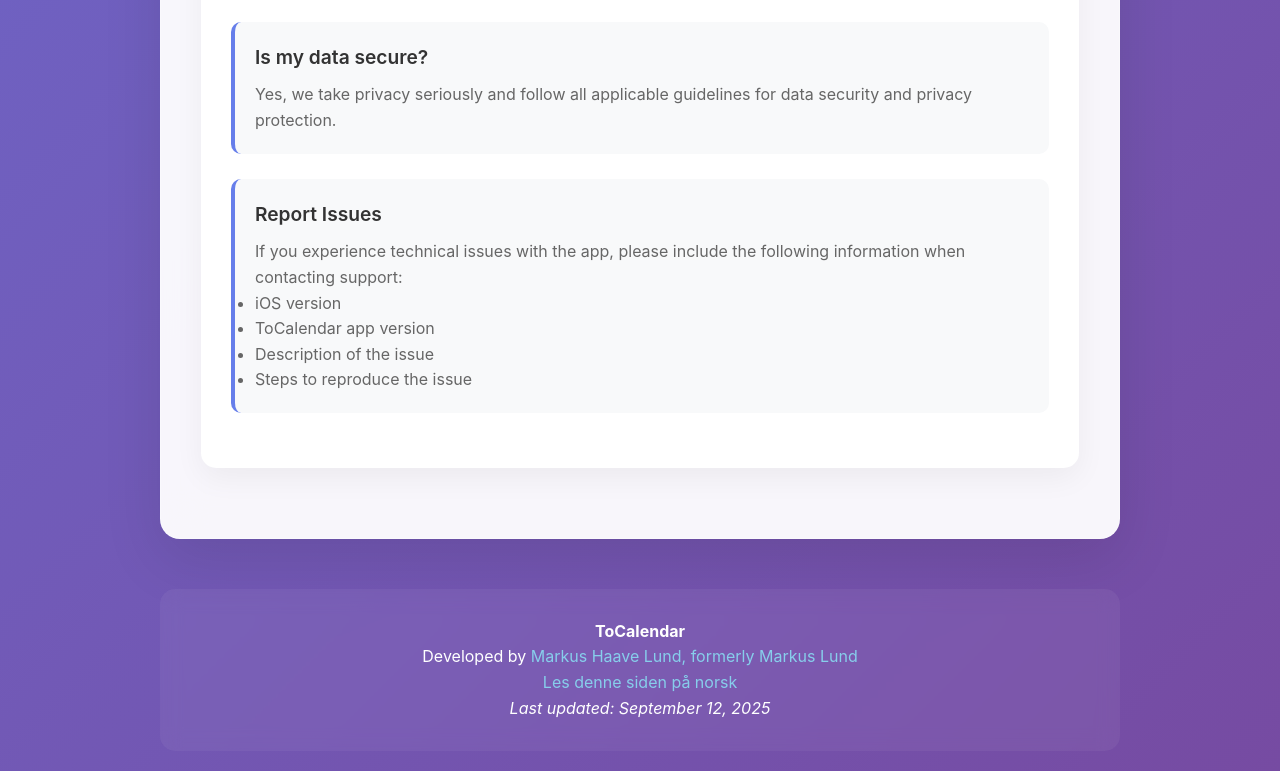
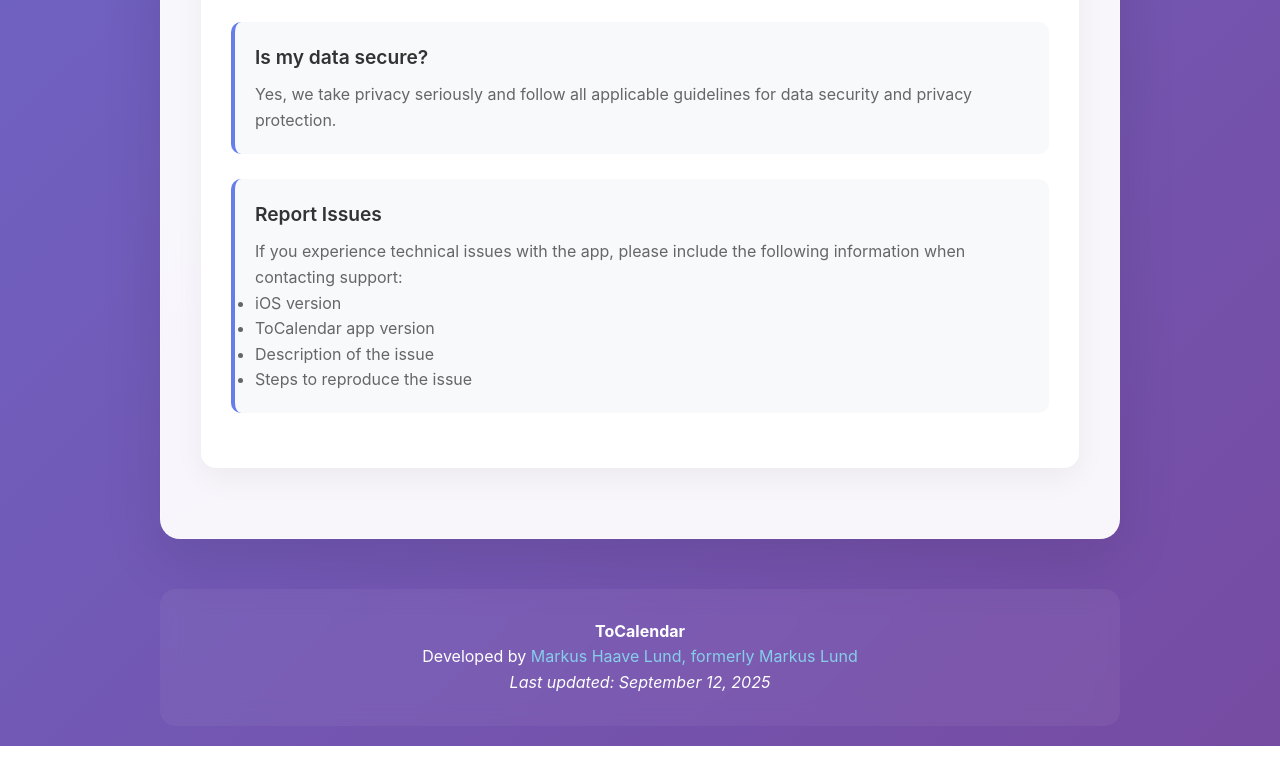
Before and after one commit to MarkusLund/markuslund.github.io, a website: page ToCalendar.html in a window 1280 px wide. Shown: the part 2735-3506 px from the top of the page. After the commit the page ends 3481 px from the top, so only its background shows below. Drawn offline with Linux system fonts and the light colour scheme.

Commit message:
Fjern dupliserte spraklenker i footeren
TilKalender.html og ToCalendar.html hadde allerede en language-switcher
i header-navigasjonen. Footer-lenkene fra forrige commit var derfor
duplikater av en lenke som fantes fra for.

Lenken fra index.html til ToCalendar.html beholdes -- den manglet
faktisk, og var den eneste reelle mangelen i den interne lenkingen.

```diff
--- a/ToCalendar.html
+++ b/ToCalendar.html
@@ -586,9 +586,6 @@
           Developed by
           <a href="/">Markus Haave Lund, formerly Markus Lund</a>
         </p>
-        <p>
-          <a href="TilKalender.html" hreflang="nb-NO" lang="no">Les denne siden p&aring; norsk</a>
-        </p>
         <p><em>Last updated: September 12, 2025</em></p>
       </div>
     </div>
```
Also changed, not shown: TilKalender.html (+0 -3 lines).
